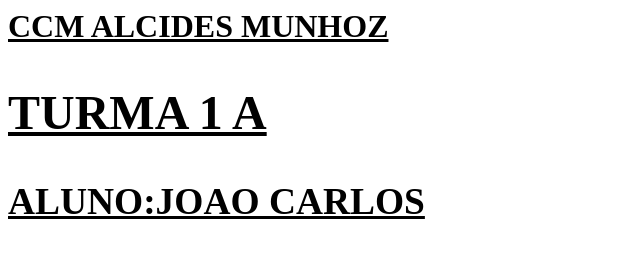
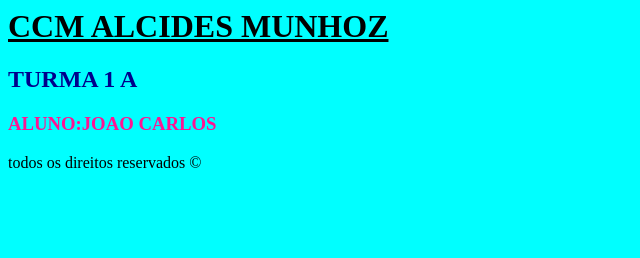
Before and after one commit to musiatjc/teste-joao, a plain HTML site: page index.html in a window 1280 px wide. Shown: the whole page, without its empty margins (0-640 px from the left). Drawn offline with Linux system fonts and the light colour scheme.

Commit message:
salvar style

```diff
--- a/index.html
+++ b/index.html
@@ -1,3 +1,21 @@
-<h1><u>CCM ALCIDES MUNHOZ
-<h2>TURMA 1 A</h2>
-<h3>ALUNO:JOAO CARLOS </i></h3>
+<head>
+    <link rel="stylesheet" href="style.css">
+</head>
+
+<body>
+   <header>
+       <h1><u>CCM ALCIDES MUNHOZ</u></h1>
+   </header>
+  <main>
+
+      <h2>TURMA 1 A</h2>
+       <h3>ALUNO:JOAO CARLOS </i></h3>
+
+  </main>
+<footer>
+    <p>
+        todos os direitos reservados &copy
+    </p>
+</footer>
+
+</body>
--- /dev/null
+++ b/style.css
@@ -0,0 +1,9 @@
+body{
+    background-color: aqua;
+}
+h1{
+    color: black;
+}
+h2{color: darkblue;}
+
+h3{color: deeppink;}
```
Also changed, not shown: 1 other file.
